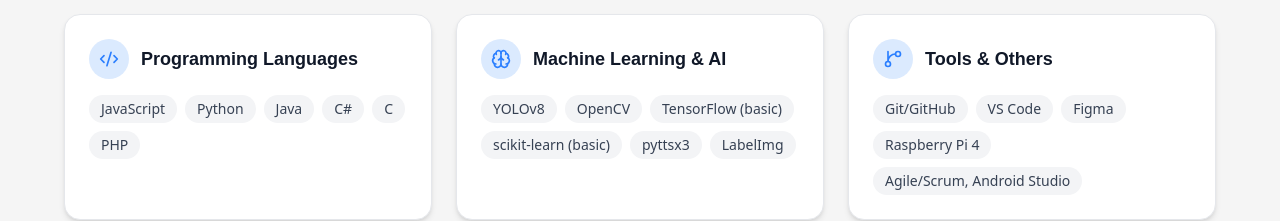
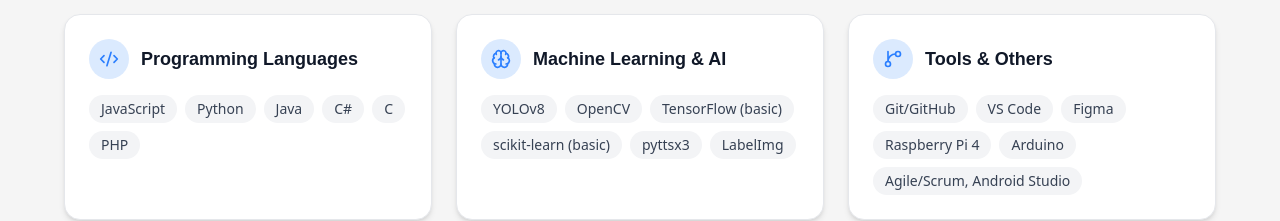
Before and after one commit to dianesophia/Portfolio, a React (Vite) app: page / in a window 1280 px wide. Shown: the part 1940-2161 px from the top of the page. Built offline with nearby package versions, Linux system fonts and the light colour scheme.

Commit message:
skill update

```diff
--- a/src/components/Skills.tsx
+++ b/src/components/Skills.tsx
@@ -42,7 +42,7 @@
   {
     category: "Tools & Others",
     icon: GitBranch,
-    skills: ["Git/GitHub", "VS Code", "Figma", "Raspberry Pi 4", "Agile/Scrum, Android Studio"],
+    skills: ["Git/GitHub", "VS Code", "Figma", "Raspberry Pi 4", "Arduino", "Agile/Scrum, Android Studio"],
   }
 ];
 
```
